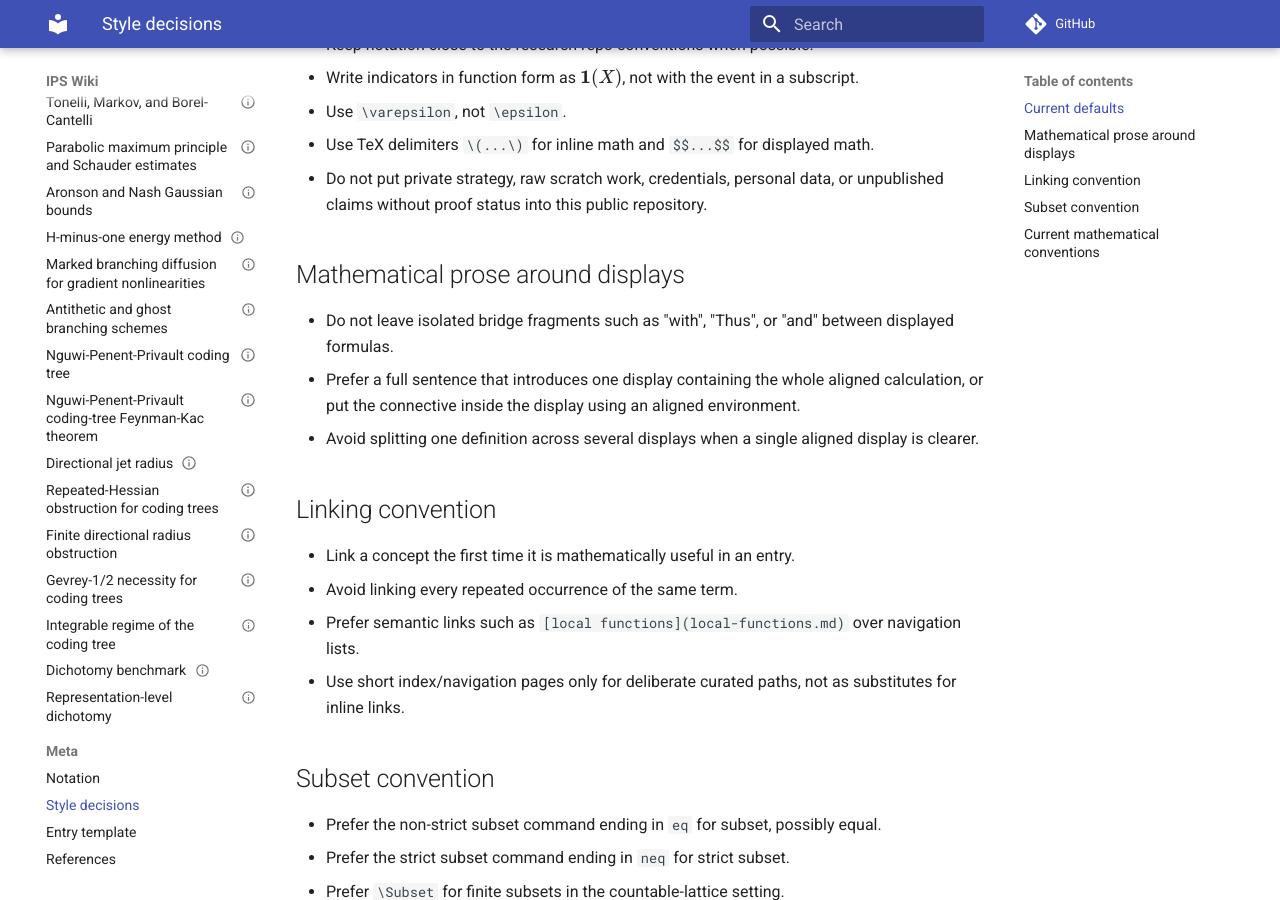
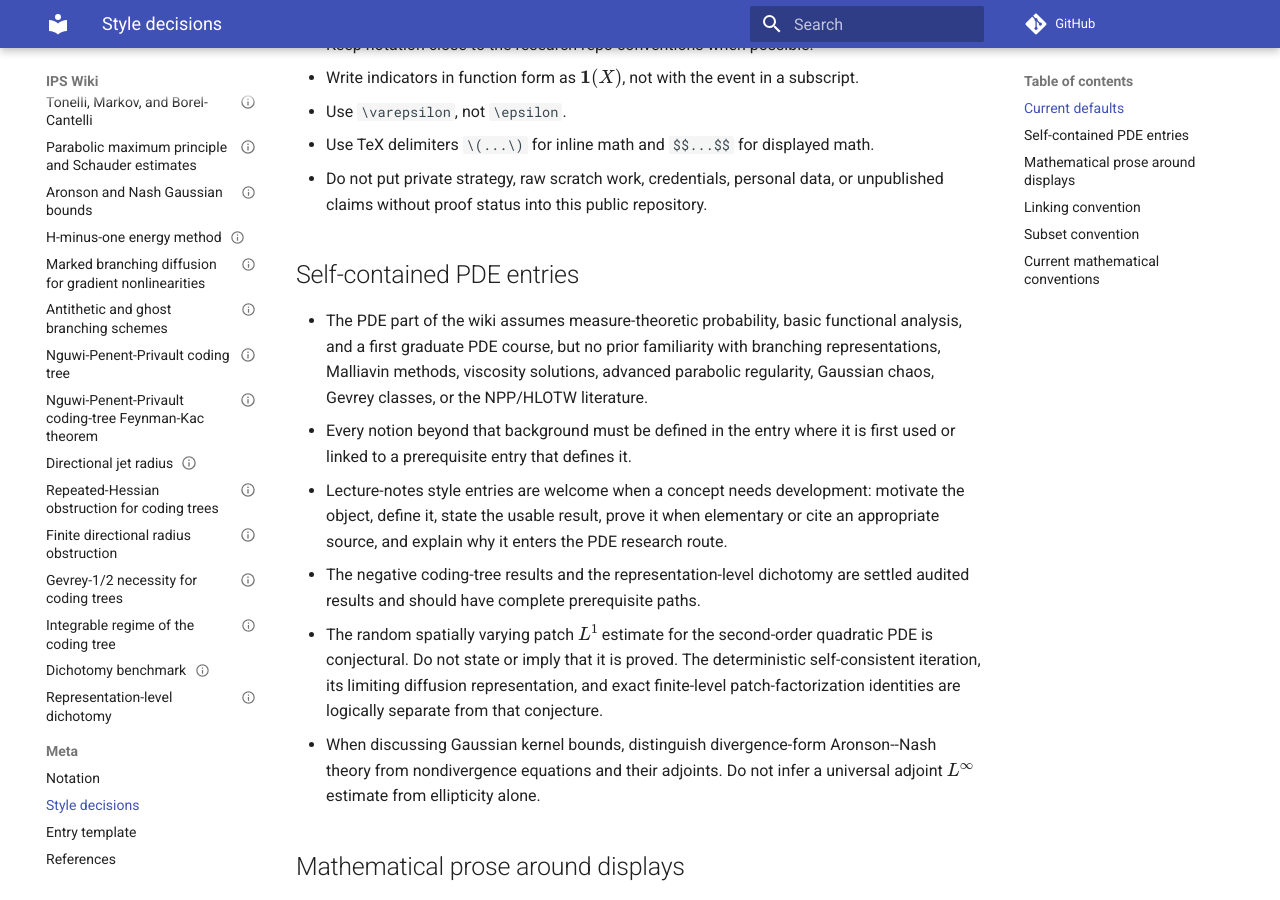
Before and after one commit to maciejgluchowski86-beep/ips-wiki, an MkDocs documentation site: the page built from docs/meta/style-decisions.md, in a window 1280 px wide and 900 px high, scrolled down 551 px. Built offline with MkDocs 1.6.1 and Material for MkDocs 9.7.7, drawn with Linux system fonts in a browser that asks for light colours; comment, search, counter and statistics services are not loaded.

Commit message:
Record self-contained PDE writing mandate

```diff
--- a/docs/meta/style-decisions.md
+++ b/docs/meta/style-decisions.md
@@ -20,6 +20,15 @@ This page records durable style choices for the public IPS wiki.
 - Use `\varepsilon`, not `\epsilon`.
 - Use TeX delimiters `\(...\)` for inline math and `$$...$$` for displayed math.
 - Do not put private strategy, raw scratch work, credentials, personal data, or unpublished claims without proof status into this public repository.
+
+## Self-contained PDE entries
+
+- The PDE part of the wiki assumes measure-theoretic probability, basic functional analysis, and a first graduate PDE course, but no prior familiarity with branching representations, Malliavin methods, viscosity solutions, advanced parabolic regularity, Gaussian chaos, Gevrey classes, or the NPP/HLOTW literature.
+- Every notion beyond that background must be defined in the entry where it is first used or linked to a prerequisite entry that defines it.
+- Lecture-notes style entries are welcome when a concept needs development: motivate the object, define it, state the usable result, prove it when elementary or cite an appropriate source, and explain why it enters the PDE research route.
+- The negative coding-tree results and the representation-level dichotomy are settled audited results and should have complete prerequisite paths.
+- The random spatially varying patch \(L^1\) estimate for the second-order quadratic PDE is conjectural. Do not state or imply that it is proved. The deterministic self-consistent iteration, its limiting diffusion representation, and exact finite-level patch-factorization identities are logically separate from that conjecture.
+- When discussing Gaussian kernel bounds, distinguish divergence-form Aronson--Nash theory from nondivergence equations and their adjoints. Do not infer a universal adjoint \(L^\infty\) estimate from ellipticity alone.
 
 ## Mathematical prose around displays
 
```
